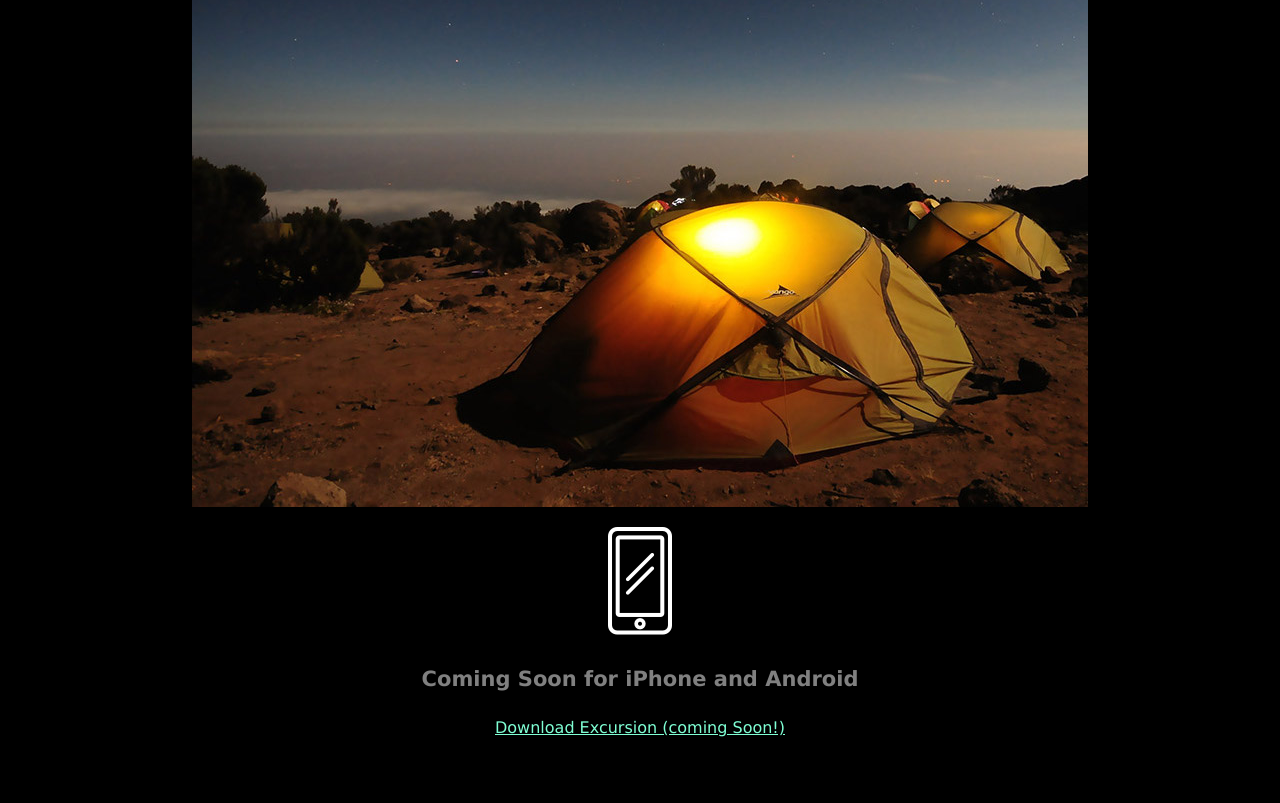
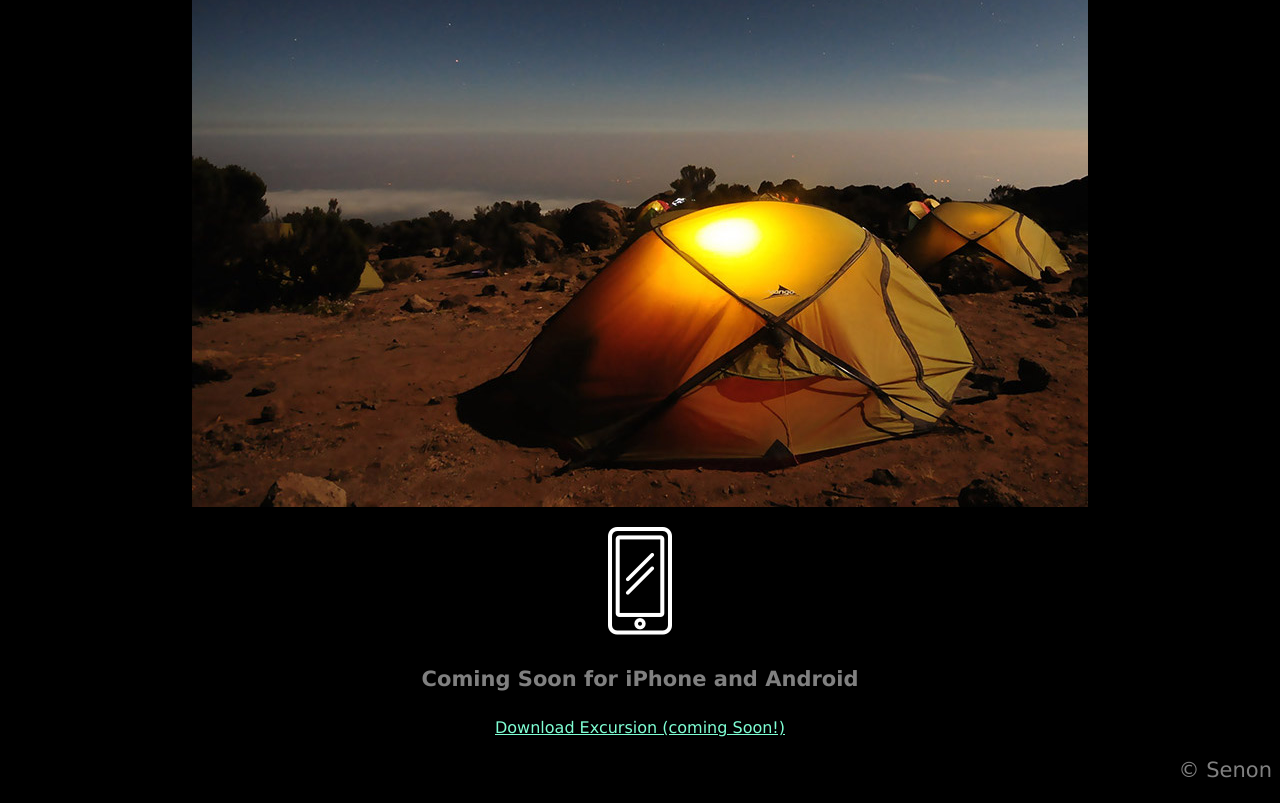
Before and after one commit to senones/excursion, a plain HTML site: page index.html in a window 1280 px wide. Shown: the part 505-1308 px from the top of the page. Before the commit the page ends 1258 px from the top, so only its background shows below. Drawn offline with Linux system fonts and the light colour scheme.

Commit message:
Final Version

```diff
--- a/index.html
+++ b/index.html
@@ -19,5 +19,6 @@
 <p><img src="/resources/images/phone.png"></p>
 <h4 class="header--sub-header">Coming Soon for iPhone and Android</h4>
 <p><a class="link--cta" href="#">Download Excursion (coming Soon!)</a></p>
+<p class="footer--copyright">© Senon</p>
 </body>
 </html>
--- a/resources/css/style.css
+++ b/resources/css/style.css
@@ -29,3 +29,11 @@ body {
     font-size: 16px;
     color: aquamarine;
 }
+
+/* Footer */
+
+.footer--copyright{
+    font-size: 21px;
+    color:grey;
+    text-align: right;
+}
```
